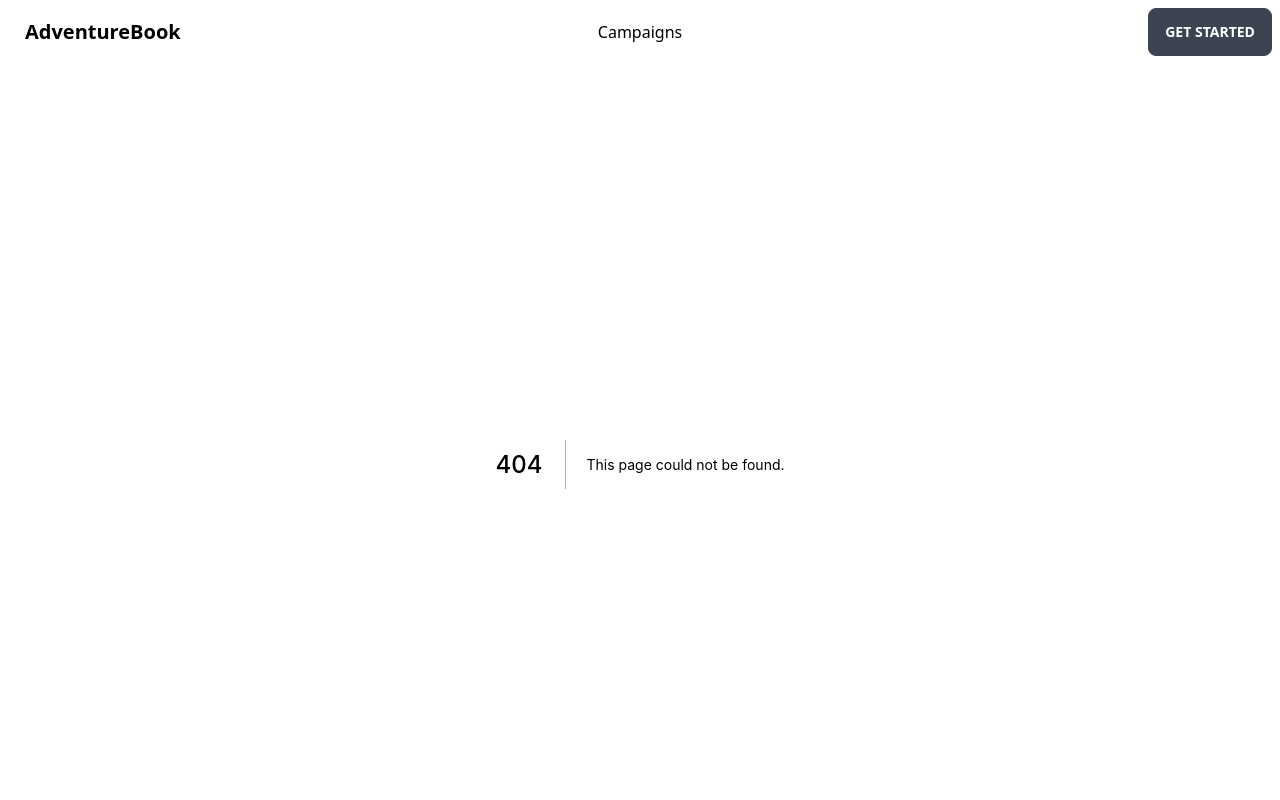
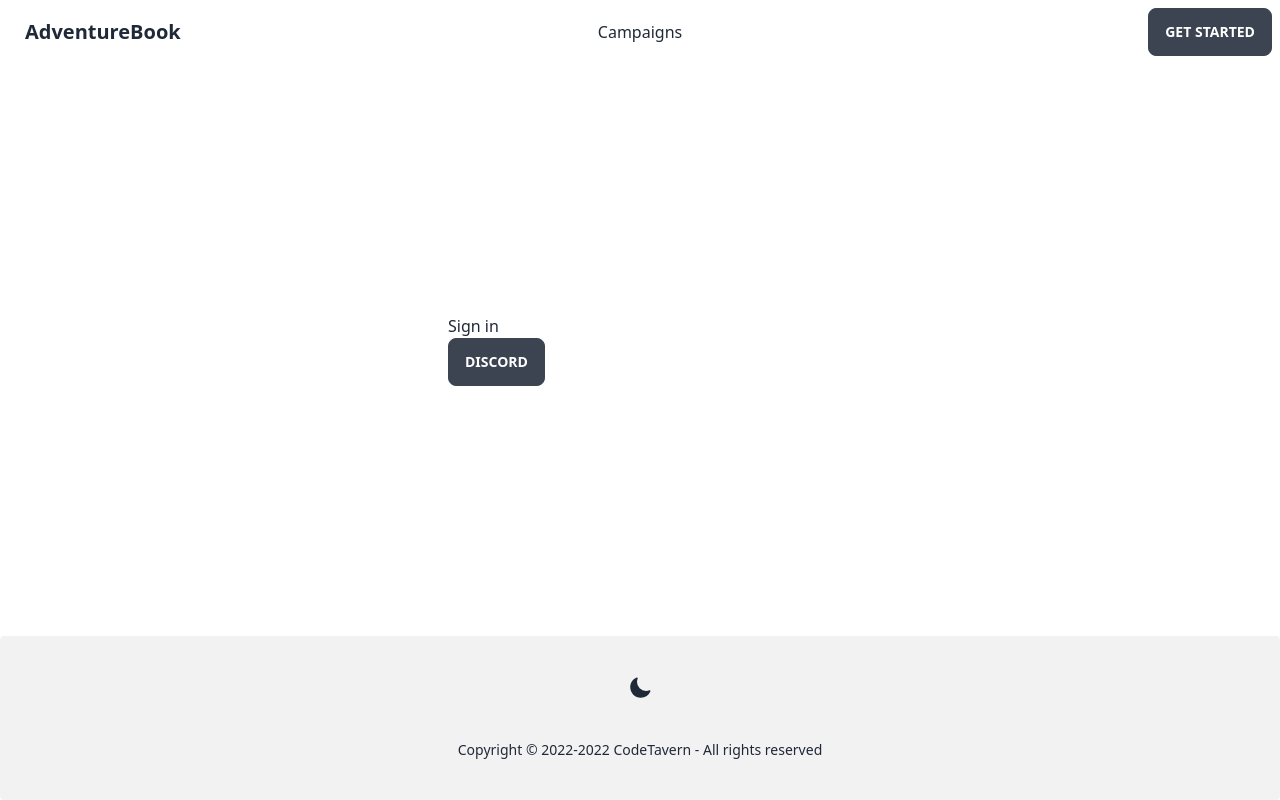
Before and after one commit to AdventureBook/AdventureBook, a Next.js app: page /login in a window 1280 px wide. Before the commit this address had no page. Shown: the top 800 px of the page. Built offline with nearby package versions, Linux system fonts and the light colour scheme.

Commit message:
add: pages for login and redirection

```diff
--- /dev/null
+++ b/pages/auth/[provider]/success.js
@@ -0,0 +1,3 @@
+export default function Success() {
+  return <div>you made it!</div>;
+}
--- /dev/null
+++ b/pages/login.js
@@ -0,0 +1,19 @@
+import { authenticate } from "../utils/client";
+
+export default function Login() {
+  return (
+    <div className="w-full h-full flex justify-center items-center">
+      <div className="w-96">
+        <h1>Sign in</h1>
+        <button
+          className="btn gap-2"
+          onClick={() => {
+            authenticate("discord");
+          }}
+        >
+          Discord
+        </button>
+      </div>
+    </div>
+  );
+}
```
